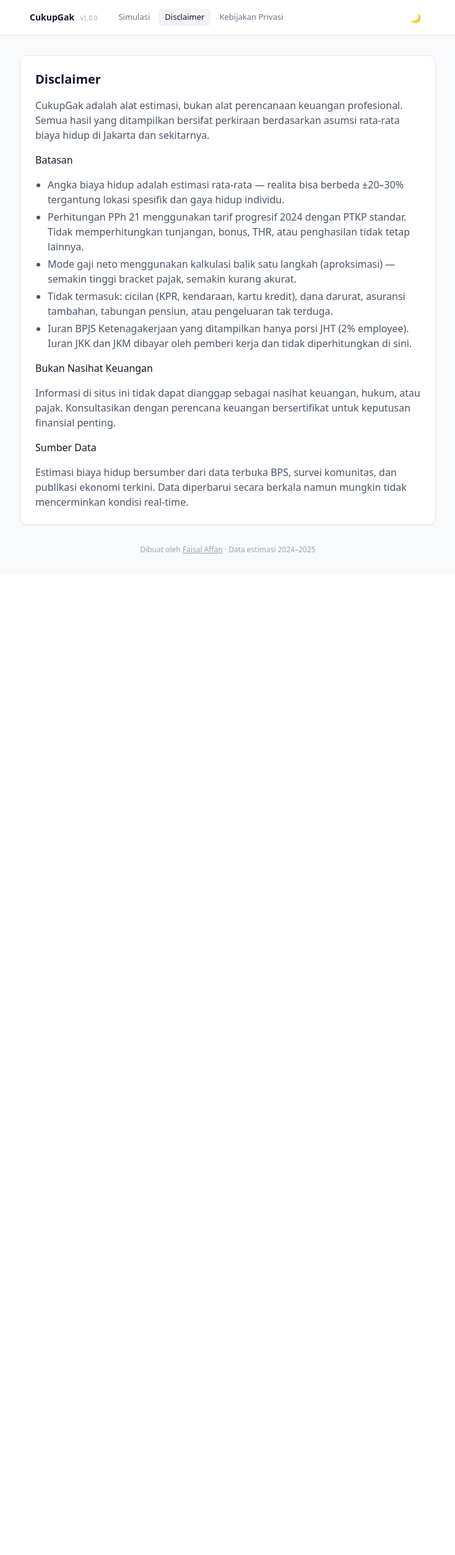
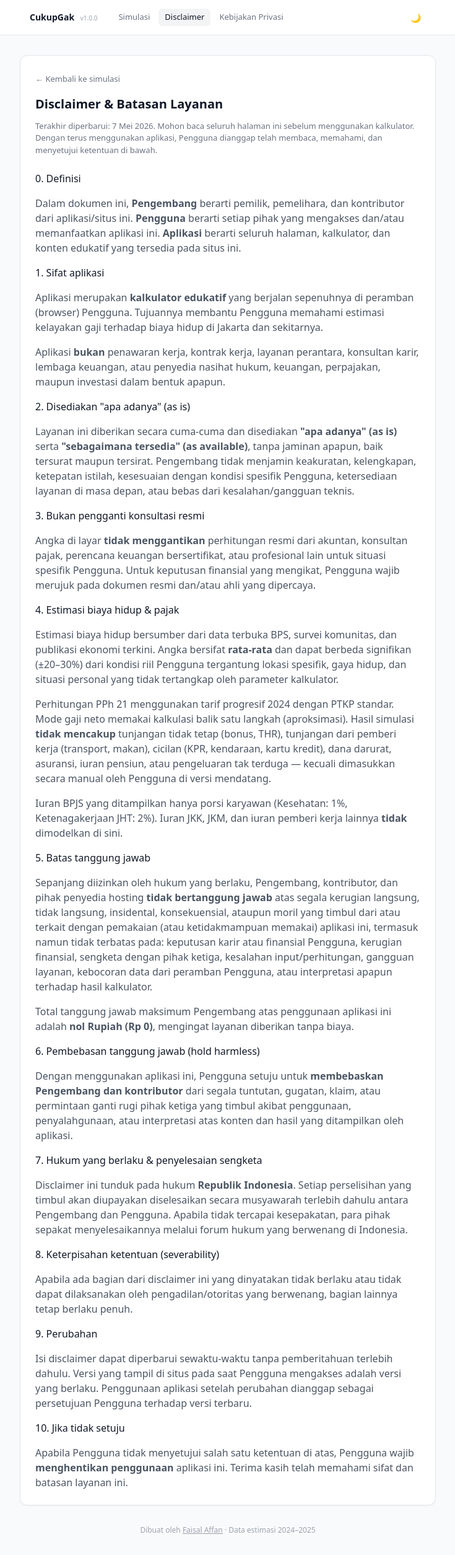
Before and after one commit to faisalaffan/cukupgak, a Nuxt app: page /disclaimer in a window 1280 px wide. Shown: the whole page at 62% size, without its empty margins (272-1007 px from the left). Before the commit the page ends 927 px from the top, so only its background shows below. Built offline with nearby package versions, Linux system fonts and the light colour scheme.

Commit message:
feat: update disclaimer and privacy policy with comprehensive terms

```diff
--- a/pages/disclaimer.vue
+++ b/pages/disclaimer.vue
@@ -4,34 +4,110 @@ useHead({ title: 'Disclaimer — CukupGak' })
 
 <template>
   <div class="bg-white dark:bg-gray-900 rounded-xl shadow-sm border border-gray-200 dark:border-gray-700 p-6">
-    <h1 class="text-xl font-semibold text-gray-900 dark:text-gray-100 mb-4">Disclaimer</h1>
+    <NuxtLink to="/" class="inline-block text-[13px] text-gray-500 dark:text-gray-400 hover:text-gray-700 dark:hover:text-gray-300 mb-4">
+      ← Kembali ke simulasi
+    </NuxtLink>
+
+    <h1 class="text-xl font-semibold text-gray-900 dark:text-gray-100 mb-3">Disclaimer &amp; Batasan Layanan</h1>
+    <p class="text-[13px] text-gray-500 dark:text-gray-400 mb-6">
+      Terakhir diperbarui: 7 Mei 2026. Mohon baca seluruh halaman ini sebelum menggunakan kalkulator. Dengan terus menggunakan aplikasi, Pengguna dianggap telah membaca, memahami, dan menyetujui ketentuan di bawah.
+    </p>
 
     <div class="prose prose-sm text-gray-600 dark:text-gray-300 max-w-none space-y-4">
+      <h2 class="text-base font-medium text-gray-900 dark:text-gray-100">0. Definisi</h2>
       <p>
-        CukupGak adalah alat estimasi, bukan alat perencanaan keuangan profesional.
-        Semua hasil yang ditampilkan bersifat perkiraan berdasarkan asumsi rata-rata biaya
-        hidup di Jakarta dan sekitarnya.
+        Dalam dokumen ini, <strong>Pengembang</strong> berarti pemilik, pemelihara, dan kontributor dari aplikasi/situs ini.
+        <strong>Pengguna</strong> berarti setiap pihak yang mengakses dan/atau memanfaatkan aplikasi ini.
+        <strong>Aplikasi</strong> berarti seluruh halaman, kalkulator, dan konten edukatif yang tersedia pada situs ini.
       </p>
 
-      <h2 class="text-base font-medium text-gray-900 dark:text-gray-100">Batasan</h2>
-      <ul class="list-disc pl-5 space-y-1">
-        <li>Angka biaya hidup adalah estimasi rata-rata — realita bisa berbeda ±20–30% tergantung lokasi spesifik dan gaya hidup individu.</li>
-        <li>Perhitungan PPh 21 menggunakan tarif progresif 2024 dengan PTKP standar. Tidak memperhitungkan tunjangan, bonus, THR, atau penghasilan tidak tetap lainnya.</li>
-        <li>Mode gaji neto menggunakan kalkulasi balik satu langkah (aproksimasi) — semakin tinggi bracket pajak, semakin kurang akurat.</li>
-        <li>Tidak termasuk: cicilan (KPR, kendaraan, kartu kredit), dana darurat, asuransi tambahan, tabungan pensiun, atau pengeluaran tak terduga.</li>
-        <li>Iuran BPJS Ketenagakerjaan yang ditampilkan hanya porsi JHT (2% employee). Iuran JKK dan JKM dibayar oleh pemberi kerja dan tidak diperhitungkan di sini.</li>
-      </ul>
-
-      <h2 class="text-base font-medium text-gray-900 dark:text-gray-100 mt-4">Bukan Nasihat Keuangan</h2>
+      <h2 class="text-base font-medium text-gray-900 dark:text-gray-100 mt-4">1. Sifat aplikasi</h2>
       <p>
-        Informasi di situs ini tidak dapat dianggap sebagai nasihat keuangan, hukum, atau pajak.
-        Konsultasikan dengan perencana keuangan bersertifikat untuk keputusan finansial penting.
+        Aplikasi merupakan <strong>kalkulator edukatif</strong> yang berjalan sepenuhnya di peramban (browser) Pengguna.
+        Tujuannya membantu Pengguna memahami estimasi kelayakan gaji terhadap biaya hidup di Jakarta dan sekitarnya.
+      </p>
+      <p>
+        Aplikasi <strong>bukan</strong> penawaran kerja, kontrak kerja, layanan perantara, konsultan karir, lembaga keuangan,
+        atau penyedia nasihat hukum, keuangan, perpajakan, maupun investasi dalam bentuk apapun.
       </p>
 
-      <h2 class="text-base font-medium text-gray-900 dark:text-gray-100 mt-4">Sumber Data</h2>
+      <h2 class="text-base font-medium text-gray-900 dark:text-gray-100 mt-4">2. Disediakan &quot;apa adanya&quot; (as is)</h2>
       <p>
-        Estimasi biaya hidup bersumber dari data terbuka BPS, survei komunitas, dan publikasi
-        ekonomi terkini. Data diperbarui secara berkala namun mungkin tidak mencerminkan kondisi real-time.
+        Layanan ini diberikan secara cuma-cuma dan disediakan <strong>&quot;apa adanya&quot; (as is)</strong> serta
+        <strong>&quot;sebagaimana tersedia&quot; (as available)</strong>, tanpa jaminan apapun, baik tersurat maupun tersirat.
+        Pengembang tidak menjamin keakuratan, kelengkapan, ketepatan istilah, kesesuaian dengan kondisi spesifik Pengguna,
+        ketersediaan layanan di masa depan, atau bebas dari kesalahan/gangguan teknis.
+      </p>
+
+      <h2 class="text-base font-medium text-gray-900 dark:text-gray-100 mt-4">3. Bukan pengganti konsultasi resmi</h2>
+      <p>
+        Angka di layar <strong>tidak menggantikan</strong> perhitungan resmi dari akuntan, konsultan pajak, perencana keuangan
+        bersertifikat, atau profesional lain untuk situasi spesifik Pengguna. Untuk keputusan finansial yang mengikat, Pengguna
+        wajib merujuk pada dokumen resmi dan/atau ahli yang dipercaya.
+      </p>
+
+      <h2 class="text-base font-medium text-gray-900 dark:text-gray-100 mt-4">4. Estimasi biaya hidup &amp; pajak</h2>
+      <p>
+        Estimasi biaya hidup bersumber dari data terbuka BPS, survei komunitas, dan publikasi ekonomi terkini.
+        Angka bersifat <strong>rata-rata</strong> dan dapat berbeda signifikan (±20–30%) dari kondisi riil Pengguna
+        tergantung lokasi spesifik, gaya hidup, dan situasi personal yang tidak tertangkap oleh parameter kalkulator.
+      </p>
+      <p>
+        Perhitungan PPh 21 menggunakan tarif progresif 2024 dengan PTKP standar. Mode gaji neto memakai kalkulasi balik
+        satu langkah (aproksimasi). Hasil simulasi <strong>tidak mencakup</strong> tunjangan tidak tetap (bonus, THR),
+        tunjangan dari pemberi kerja (transport, makan), cicilan (KPR, kendaraan, kartu kredit), dana darurat, asuransi,
+        iuran pensiun, atau pengeluaran tak terduga — kecuali dimasukkan secara manual oleh Pengguna di versi mendatang.
+      </p>
+      <p>
+        Iuran BPJS yang ditampilkan hanya porsi karyawan (Kesehatan: 1%, Ketenagakerjaan JHT: 2%). Iuran JKK, JKM, dan
+        iuran pemberi kerja lainnya <strong>tidak</strong> dimodelkan di sini.
+      </p>
+
+      <h2 class="text-base font-medium text-gray-900 dark:text-gray-100 mt-4">5. Batas tanggung jawab</h2>
+      <p>
+        Sepanjang diizinkan oleh hukum yang berlaku, Pengembang, kontributor, dan pihak penyedia hosting
+        <strong>tidak bertanggung jawab</strong> atas segala kerugian langsung, tidak langsung, insidental, konsekuensial,
+        ataupun moril yang timbul dari atau terkait dengan pemakaian (atau ketidakmampuan memakai) aplikasi ini, termasuk
+        namun tidak terbatas pada: keputusan karir atau finansial Pengguna, kerugian finansial, sengketa dengan pihak ketiga,
+        kesalahan input/perhitungan, gangguan layanan, kebocoran data dari peramban Pengguna, atau interpretasi apapun
+        terhadap hasil kalkulator.
+      </p>
+      <p>
+        Total tanggung jawab maksimum Pengembang atas penggunaan aplikasi ini adalah
+        <strong>nol Rupiah (Rp 0)</strong>, mengingat layanan diberikan tanpa biaya.
+      </p>
+
+      <h2 class="text-base font-medium text-gray-900 dark:text-gray-100 mt-4">6. Pembebasan tanggung jawab (hold harmless)</h2>
+      <p>
+        Dengan menggunakan aplikasi ini, Pengguna setuju untuk <strong>membebaskan Pengembang dan kontributor</strong>
+        dari segala tuntutan, gugatan, klaim, atau permintaan ganti rugi pihak ketiga yang timbul akibat penggunaan,
+        penyalahgunaan, atau interpretasi atas konten dan hasil yang ditampilkan oleh aplikasi.
+      </p>
+
+      <h2 class="text-base font-medium text-gray-900 dark:text-gray-100 mt-4">7. Hukum yang berlaku &amp; penyelesaian sengketa</h2>
+      <p>
+        Disclaimer ini tunduk pada hukum <strong>Republik Indonesia</strong>. Setiap perselisihan yang timbul akan
+        diupayakan diselesaikan secara musyawarah terlebih dahulu antara Pengembang dan Pengguna. Apabila tidak tercapai
+        kesepakatan, para pihak sepakat menyelesaikannya melalui forum hukum yang berwenang di Indonesia.
+      </p>
+
+      <h2 class="text-base font-medium text-gray-900 dark:text-gray-100 mt-4">8. Keterpisahan ketentuan (severability)</h2>
+      <p>
+        Apabila ada bagian dari disclaimer ini yang dinyatakan tidak berlaku atau tidak dapat dilaksanakan oleh
+        pengadilan/otoritas yang berwenang, bagian lainnya tetap berlaku penuh.
+      </p>
+
+      <h2 class="text-base font-medium text-gray-900 dark:text-gray-100 mt-4">9. Perubahan</h2>
+      <p>
+        Isi disclaimer dapat diperbarui sewaktu-waktu tanpa pemberitahuan terlebih dahulu. Versi yang tampil di situs
+        pada saat Pengguna mengakses adalah versi yang berlaku. Penggunaan aplikasi setelah perubahan dianggap sebagai
+        persetujuan Pengguna terhadap versi terbaru.
+      </p>
+
+      <h2 class="text-base font-medium text-gray-900 dark:text-gray-100 mt-4">10. Jika tidak setuju</h2>
+      <p>
+        Apabila Pengguna tidak menyetujui salah satu ketentuan di atas, Pengguna wajib
+        <strong>menghentikan penggunaan</strong> aplikasi ini. Terima kasih telah memahami sifat dan batasan layanan ini.
       </p>
     </div>
   </div>
--- a/pages/privacy.vue
+++ b/pages/privacy.vue
@@ -4,41 +4,107 @@ useHead({ title: 'Kebijakan Privasi — CukupGak' })
 
 <template>
   <div class="bg-white dark:bg-gray-900 rounded-xl shadow-sm border border-gray-200 dark:border-gray-700 p-6">
-    <h1 class="text-xl font-semibold text-gray-900 dark:text-gray-100 mb-4">Kebijakan Privasi</h1>
+    <NuxtLink to="/" class="inline-block text-[13px] text-gray-500 dark:text-gray-400 hover:text-gray-700 dark:hover:text-gray-300 mb-4">
+      ← Kembali ke simulasi
+    </NuxtLink>
+
+    <h1 class="text-xl font-semibold text-gray-900 dark:text-gray-100 mb-3">Kebijakan Privasi</h1>
+    <p class="text-[13px] text-gray-500 dark:text-gray-400 mb-6">
+      Terakhir diperbarui: 7 Mei 2026. Halaman ini menjelaskan praktik data aplikasi. Singkatnya: perhitungan dilakukan
+      di peramban Pengguna, Pengembang tidak meminta data identitas, dan tidak ada akun login.
+    </p>
 
     <div class="prose prose-sm text-gray-600 dark:text-gray-300 max-w-none space-y-4">
+      <h2 class="text-base font-medium text-gray-900 dark:text-gray-100">0. Definisi</h2>
       <p>
-        Privasi Anda penting bagi kami. Halaman ini menjelaskan bagaimana CukupGak menangani
-        data pengguna.
+        Dalam kebijakan ini, <strong>Pengembang</strong> berarti pemilik dan pemelihara aplikasi/situs ini.
+        <strong>Pengguna</strong> berarti setiap pihak yang mengakses aplikasi ini.
+        <strong>Aplikasi</strong> berarti seluruh halaman dan kalkulator yang tersedia pada situs ini.
       </p>
 
-      <h2 class="text-base font-medium text-gray-900 dark:text-gray-100">Data yang Dikumpulkan</h2>
+      <h2 class="text-base font-medium text-gray-900 dark:text-gray-100 mt-4">1. Data yang dimasukkan ke kalkulator</h2>
       <p>
-        <strong>CukupGak tidak mengumpulkan, menyimpan, atau mengirimkan data pribadi apa pun.</strong>
-        Semua kalkulasi dilakukan sepenuhnya di sisi klien (browser Anda). Input gaji, profil hidup,
-        dan hasil perhitungan tidak pernah meninggalkan perangkat Anda.
+        Angka seperti gaji, zona domisili, status, transportasi, hunian, gaya makan, dan gaya hidup diproses
+        <strong>secara lokal di perangkat Pengguna</strong> untuk menghasilkan estimasi kelayakan. Aplikasi
+        <strong>tidak meminta</strong> nama, NIK, alamat, e-mail, nomor telepon, data rekening, atau identitas
+        pribadi lainnya.
+      </p>
+      <p>
+        Input simulasi <strong>tidak dikirim</strong> ke server aplikasi sebagai catatan/database pengguna.
+        Bila Pengguna menutup atau memuat ulang halaman, data yang sedang dihitung umumnya hilang dari memori peramban.
       </p>
 
-      <h2 class="text-base font-medium text-gray-900 dark:text-gray-100 mt-4">Cookies & Pelacakan</h2>
+      <h2 class="text-base font-medium text-gray-900 dark:text-gray-100 mt-4">2. Penyimpanan di peramban (browser)</h2>
       <p>
-        Situs ini tidak menggunakan cookies, tidak menjalankan analytics, dan tidak melacak
-        aktivitas pengguna dalam bentuk apa pun.
+        Aplikasi dapat menyimpan preferensi tampilan ringan di <strong>localStorage</strong> peramban Pengguna —
+        misalnya pilihan tema (terang/gelap) — agar pengalaman konsisten saat Pengguna kembali. Data tersebut hanya
+        dibaca oleh peramban Pengguna sendiri dan dapat dihapus kapan saja melalui pengaturan peramban (clear site data).
       </p>
 
-      <h2 class="text-base font-medium text-gray-900 dark:text-gray-100 mt-4">Hosting</h2>
+      <h2 class="text-base font-medium text-gray-900 dark:text-gray-100 mt-4">3. Analitik penggunaan (Google Analytics 4)</h2>
       <p>
-        Situs ini di-host di GitHub Pages. GitHub mungkin mencatat data traffic standar
-        (alamat IP, user agent) sesuai kebijakan privasi mereka sendiri.
-        Lihat <a href="https://docs.github.com/en/site-policy/privacy-policies/github-privacy-statement" class="text-blue-600 dark:text-blue-400 underline" target="_blank" rel="noopener">Kebijakan Privasi GitHub</a>.
+        Untuk memahami penggunaan aplikasi secara agregat (mis. halaman yang dibuka, tanpa mengidentifikasi individu
+        secara meyakinkan), situs dapat memuat <strong>Google Analytics 4</strong> (layanan Google). Pengukuran
+        diaktifkan hanya bila Pengembang menyetel ID pengukuran di konfigurasi build/hosting. Data yang dikumpulkan
+        mengikuti kebijakan Google; ringkasan umum tersedia di
+        <a href="https://policies.google.com/privacy" class="text-blue-600 dark:text-blue-400 underline" target="_blank" rel="noopener">Kebijakan Privasi Google</a>
+        dan dokumentasi produk Analytics.
+      </p>
+      <p>
+        Aplikasi <strong>tidak</strong> memasang piksel iklan (mis. Meta Pixel) dan tidak meminta nama, e-mail, atau
+        data identitas untuk analitik ini. Angka simulasi gaji yang Anda masukkan tetap diproses di peramban seperti
+        di bagian 1; Analytics tidak menerima payload isian form sebagai data terstruktur dari kode aplikasi ini.
+      </p>
+      <p>
+        Untuk tipografi halaman, jenis huruf dapat dimuat melalui <strong>Google Fonts</strong>. Pada saat font dimuat,
+        peramban Pengguna mengirim permintaan HTTP ke penyedia CDN tersebut; penyedia dapat mencatat data teknis standar
+        permintaan (mis. alamat IP, agen pengguna) sesuai kebijakan mereka.
       </p>
 
-      <h2 class="text-base font-medium text-gray-900 dark:text-gray-100 mt-4">Perubahan</h2>
+      <h2 class="text-base font-medium text-gray-900 dark:text-gray-100 mt-4">4. Log infrastruktur hosting</h2>
       <p>
-        Kebijakan ini dapat diperbarui sewaktu-waktu. Perubahan akan dipublikasikan di halaman ini.
+        Penyedia hosting (GitHub Pages) dan jaringan Pengguna (ISP, DNS, peramban) dapat secara teknis mencatat
+        permintaan akses, seperti alamat IP, agen peramban, dan URL yang diminta, sesuai kebijakan masing-masing
+        penyedia. Pencatatan tersebut berada di <strong>luar kendali kode aplikasi</strong> dan diperlukan untuk
+        operasional dasar internet.
       </p>
 
-      <p class="text-sm text-gray-400 dark:text-gray-500 mt-6">
-        Terakhir diperbarui: 7 Mei 2026
+      <h2 class="text-base font-medium text-gray-900 dark:text-gray-100 mt-4">5. Tautan keluar (external links)</h2>
+      <p>
+        Halaman dapat memuat tautan ke situs pihak ketiga. Pengembang tidak bertanggung jawab atas isi, praktik privasi,
+        atau tindakan situs lain. Pengguna sebaiknya membaca kebijakan privasi pihak yang dikunjungi.
+      </p>
+
+      <h2 class="text-base font-medium text-gray-900 dark:text-gray-100 mt-4">6. Anak di bawah umur</h2>
+      <p>
+        Aplikasi ini tidak ditargetkan untuk anak di bawah 17 tahun dan tidak meminta data pribadi apapun. Orang
+        tua/wali bertanggung jawab atas akses anak terhadap situs ini.
+      </p>
+
+      <h2 class="text-base font-medium text-gray-900 dark:text-gray-100 mt-4">7. Hak Pengguna</h2>
+      <p>
+        Karena aplikasi tidak menyimpan data pribadi Pengguna di server Pengembang, tidak ada catatan untuk diakses,
+        dikoreksi, atau dihapus berdasarkan permintaan Pengguna. Untuk preferensi tampilan yang tersimpan di peramban
+        Pengguna, Pengguna dapat menghapusnya kapan saja melalui pengaturan peramban.
+      </p>
+
+      <h2 class="text-base font-medium text-gray-900 dark:text-gray-100 mt-4">8. Hukum yang berlaku</h2>
+      <p>
+        Kebijakan ini disusun mengacu pada hukum Republik Indonesia, termasuk semangat
+        <em>Undang-Undang Nomor 27 Tahun 2022 tentang Pelindungan Data Pribadi</em>, sejauh relevan dengan sifat
+        layanan ini.
+      </p>
+
+      <h2 class="text-base font-medium text-gray-900 dark:text-gray-100 mt-4">9. Perubahan kebijakan</h2>
+      <p>
+        Kebijakan ini dapat diperbarui sewaktu-waktu tanpa pemberitahuan terlebih dahulu. Versi yang tampil di situs
+        pada saat Pengguna mengakses adalah versi yang berlaku.
+      </p>
+
+      <h2 class="text-base font-medium text-gray-900 dark:text-gray-100 mt-4">10. Kontak</h2>
+      <p>
+        Untuk pertanyaan terkait privasi situs ini, Pengguna dapat menghubungi pemilik proyek melalui e-mail:
+        <a href="mailto:faisalaffan@gmail.com" class="text-blue-600 dark:text-blue-400 underline">faisalaffan@gmail.com</a>.
       </p>
     </div>
   </div>
```
